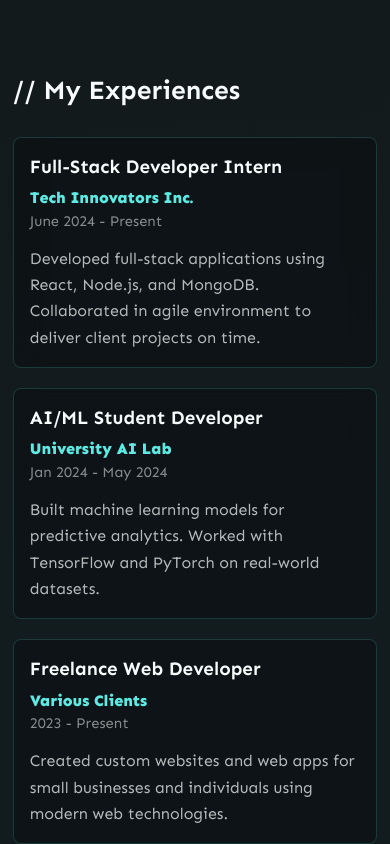
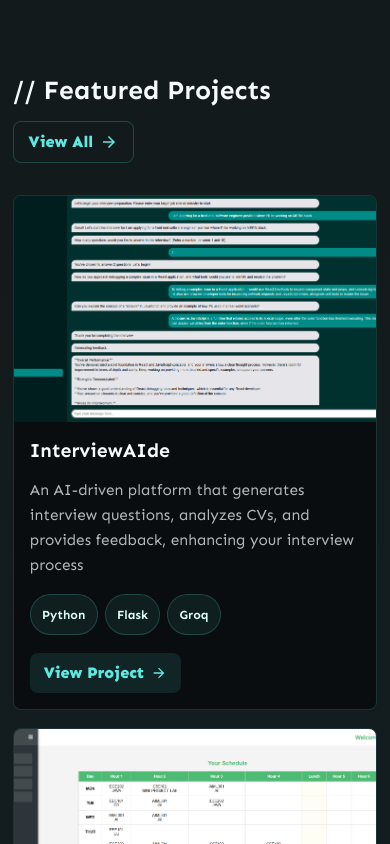
Before and after one commit to itzfarzaan/Portfolio, a React (Vite) app: page / in a window 390 px wide. Shown: the part 3140-3984 px from the top of the page. Built offline with nearby package versions, Linux system fonts and the light colour scheme.

Commit message:
Update experience section from resume

```diff
--- a/src/Experiences.jsx
+++ b/src/Experiences.jsx
@@ -1,4 +1,3 @@
-import React from 'react';
 import { useScrollAnimation } from './utils/animationUtils';
 import './landingpage.css';
 
@@ -7,22 +6,24 @@ export function Experiences() {
 
   const experiences = [
     {
-      role: "Full-Stack Developer Intern",
-      company: "Tech Innovators Inc.",
-      duration: "June 2024 - Present",
-      description: "Developed full-stack applications using React, Node.js, and MongoDB. Collaborated in agile environment to deliver client projects on time."
+      role: "Software Engineer",
+      company: "Maisam Properties",
+      location: "Remote, United Arab Emirates",
+      duration: "May 2025 - Present",
+      highlights: [
+        "Leading end-to-end development of a custom property management system, from architecture and database design through full-stack implementation.",
+        "Designing four role-based user modules for managers, owners, tenants, and vendors with React, Node.js, Express, Supabase, and PostgreSQL."
+      ]
     },
     {
-      role: "AI/ML Student Developer",
-      company: "University AI Lab",
-      duration: "Jan 2024 - May 2024",
-      description: "Built machine learning models for predictive analytics. Worked with TensorFlow and PyTorch on real-world datasets."
-    },
-    {
-      role: "Freelance Web Developer",
-      company: "Various Clients",
-      duration: "2023 - Present",
-      description: "Created custom websites and web apps for small businesses and individuals using modern web technologies."
+      role: "Machine Learning Engineer Intern",
+      company: "Artmac Soft",
+      location: "Hyderabad, India",
+      duration: "Oct 2024 - Feb 2025",
+      highlights: [
+        "Built a data augmentation pipeline with OpenCV and Pillow for roughly 20,000 images, then optimized MobileNetV2 in PyTorch to reach 88.35% accuracy.",
+        "Fine-tuned hyperparameters with learning rate schedulers to improve model performance and training efficiency."
+      ]
     }
   ];
 
@@ -37,8 +38,13 @@ export function Experiences() {
             <div className="experience-card" key={index}>
               <h3 className="experience-role">{exp.role}</h3>
               <p className="experience-company">{exp.company}</p>
+              <p className="experience-location">{exp.location}</p>
               <p className="experience-duration">{exp.duration}</p>
-              <p className="experience-description">{exp.description}</p>
+              <ul className="experience-highlights">
+                {exp.highlights.map((highlight, highlightIndex) => (
+                  <li key={highlightIndex}>{highlight}</li>
+                ))}
+              </ul>
             </div>
           ))}
         </div>
--- a/src/landingpage.css
+++ b/src/landingpage.css
@@ -279,6 +279,10 @@
   padding: clamp(3.5rem, 8vw, 5.75rem) 0;
 }
 
+.experiences-section {
+  padding-bottom: clamp(2.25rem, 5vw, 3.5rem);
+}
+
 .description-content,
 .skills-content,
 .experiences-content,
@@ -453,8 +457,15 @@
 .experiences-grid,
 .projects-grid {
   display: grid;
+  gap: 1.25rem;
+}
+
+.experiences-grid {
+  grid-template-columns: repeat(2, minmax(0, 1fr));
+}
+
+.projects-grid {
   grid-template-columns: repeat(3, minmax(0, 1fr));
-  gap: 1.25rem;
 }
 
 .experience-card {
@@ -474,16 +485,29 @@
   font-weight: 800;
 }
 
+.experience-location {
+  margin: 0 0 0.28rem;
+  color: var(--landing-muted);
+  font-size: 0.95rem;
+}
+
 .experience-duration {
   margin: 0 0 1rem;
   color: var(--landing-subtle);
   font-size: 0.92rem;
 }
 
-.experience-description {
+.experience-highlights {
+  display: grid;
+  gap: 0.75rem;
   margin: 0;
+  padding-left: 1.1rem;
   color: var(--landing-muted);
   line-height: 1.65;
+}
+
+.experience-highlights li::marker {
+  color: var(--landing-cyan);
 }
 
 .view-all-link {
@@ -646,7 +670,6 @@
     grid-template-columns: repeat(5, minmax(0, 1fr));
   }
 
-  .experiences-grid,
   .projects-grid {
     grid-template-columns: repeat(2, minmax(0, 1fr));
   }
--- a/src/landingpage.jsx
+++ b/src/landingpage.jsx
@@ -52,8 +52,8 @@ function LandingPage(){
         <Description />
         <Skills />
         <MobileBlog />
+        <HomeProject />
         <Experiences />
-        <HomeProject />
     </>
 }
 
--- a/src/navbar.jsx
+++ b/src/navbar.jsx
@@ -53,7 +53,6 @@ function Navbar(){
                 ref={menuRef}
             >
                 <Link to="/" className="nav-link" onClick={() => setMenuActive(false)}>Home</Link>
-                <Link to="/projects" className="nav-link" onClick={() => setMenuActive(false)}>Projects</Link>
                 <a href="https://blog.farzaanali.com" className="nav-link" onClick={() => setMenuActive(false)}>Blog</a>
             </div>
         </nav>
```
